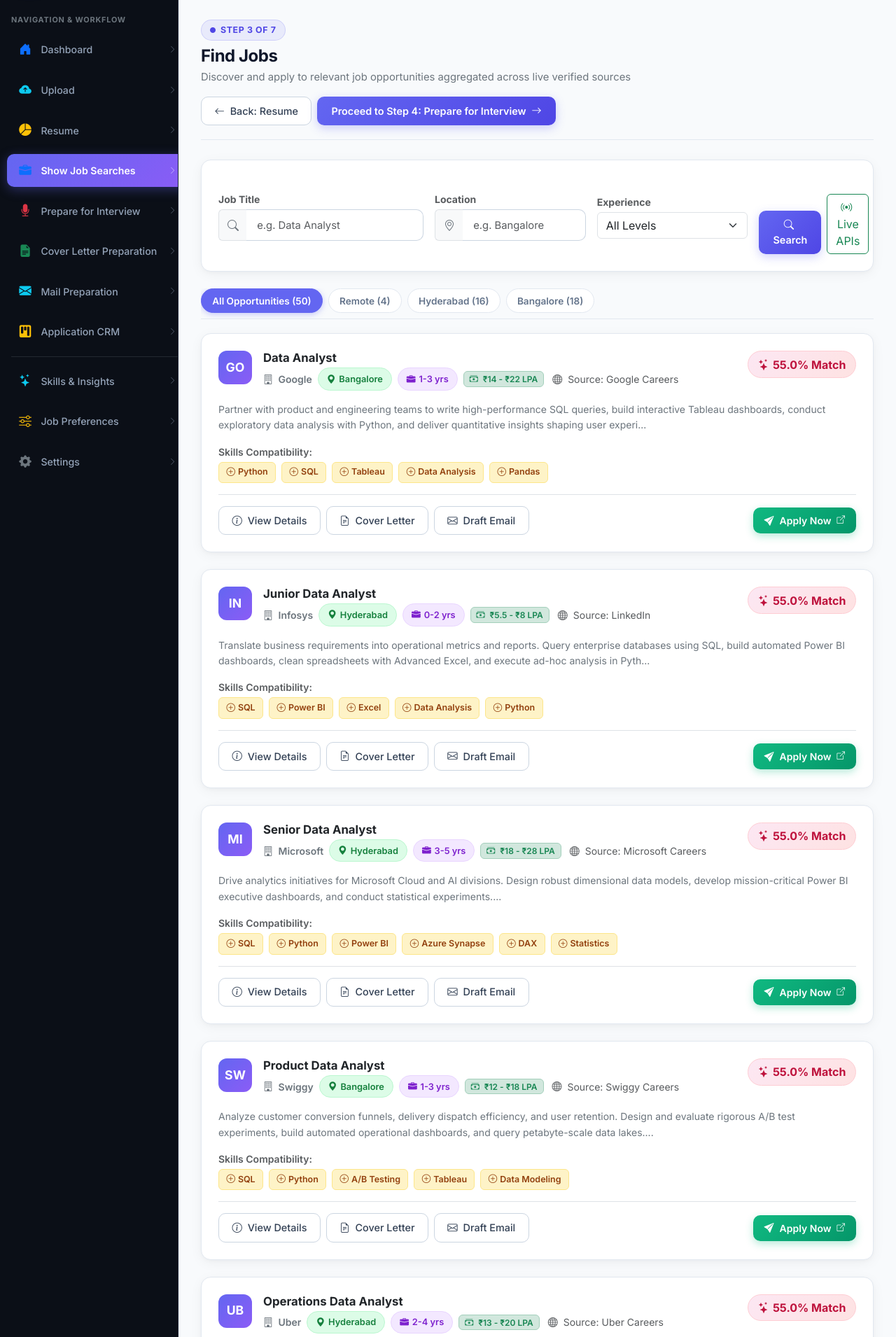
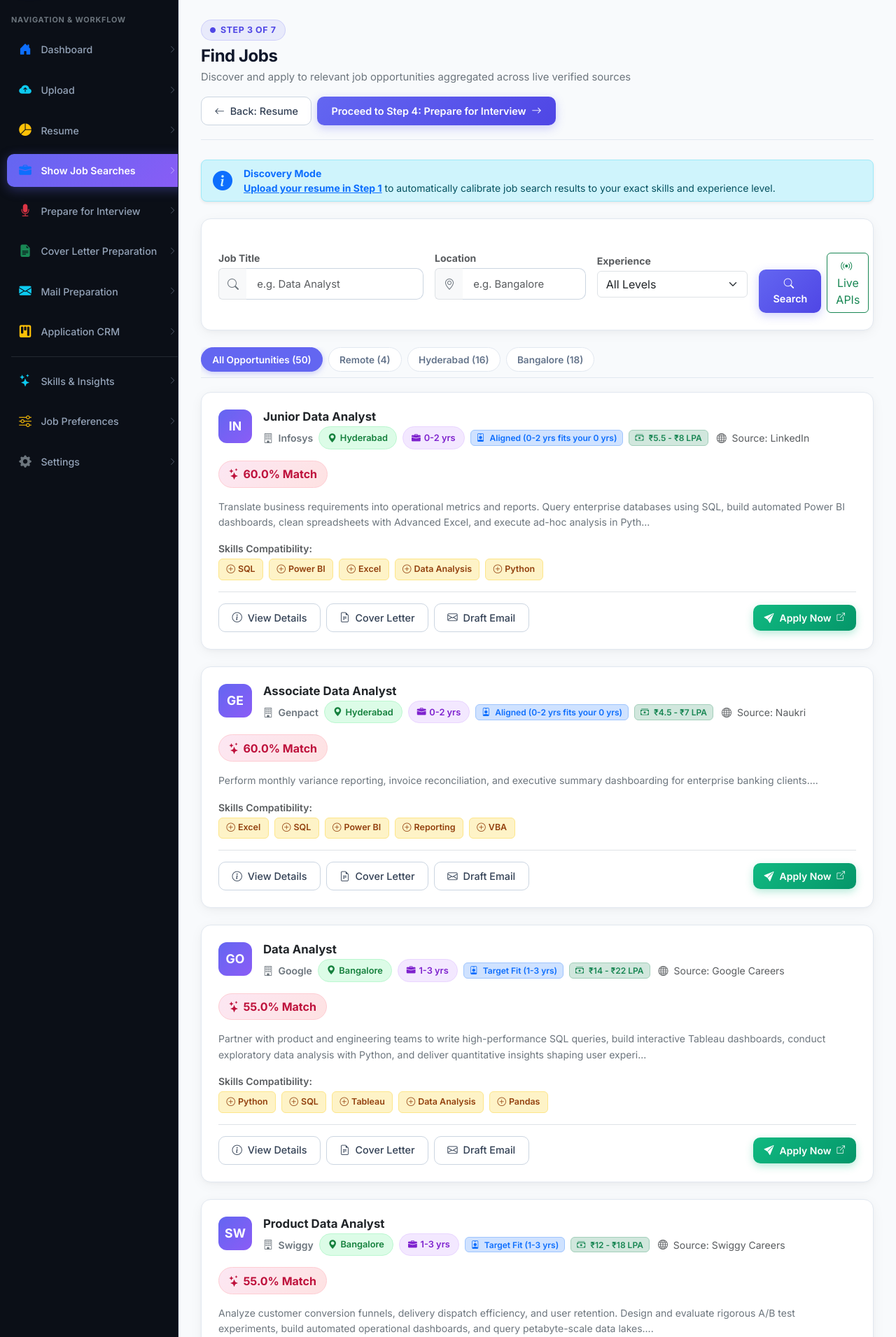
Before and after one commit to Vishnu-Sai-bit/AI_Job_Agent, a Flask app: page /jobs/ in a window 1280 px wide. Shown: the part 64-1974 px from the top of the page at 70% size. Run offline with Flask 3, Linux system fonts and the light colour scheme.

Commit message:
AI Job Agent

```diff
--- a/app/routes/jobs.py
+++ b/app/routes/jobs.py
@@ -78,14 +78,70 @@
             missing.append(s_clean)
     return matching, missing
 
+def is_role_relevant(job_title: str, target_role: str) -> tuple:
+    """Check if job title matches candidate role or its related domain aliases."""
+    if not target_role:
+        return True, 75.0
+
+    t_lower = target_role.lower().strip()
+    j_lower = job_title.lower().strip()
+
+    if t_lower in j_lower:
+        return True, 100.0
+
+    from services.matcher.job_matcher import ROLE_ALIASES
+
+    for base_role, aliases in ROLE_ALIASES.items():
+        if base_role in t_lower or t_lower in base_role:
+            if any(alias in j_lower for alias in aliases):
+                return True, 85.0
+
+    t_words = [w for w in t_lower.split() if len(w) > 2]
+    overlap = sum(1 for w in t_words if w in j_lower)
+    if overlap > 0:
+        return True, round(50.0 + (overlap / len(t_words)) * 35.0, 1)
+
+    return False, 0.0
+
+def check_experience_fit(cand_exp: float, job_exp_str: str) -> tuple:
+    """Calculate experience alignment."""
+    import re
+    if not job_exp_str:
+        return True, 85.0, "General Exp"
+
+    nums = re.findall(r"\d+", job_exp_str)
+    if not nums:
+        return True, 85.0, job_exp_str
+
+    min_exp = float(nums[0])
+    max_exp = float(nums[1]) if len(nums) > 1 else (min_exp + 3.0)
+
+    if min_exp <= cand_exp <= max_exp:
+        return True, 100.0, f"Aligned ({job_exp_str} fits your {cand_exp:g} yrs)"
+    elif cand_exp >= max_exp:
+        return True, 90.0, f"Qualified ({cand_exp:g} yrs qualifies for {job_exp_str})"
+    elif cand_exp >= (min_exp - 1.0):
+        return True, 75.0, f"Target Fit ({job_exp_str})"
+    else:
+        return False, 30.0, f"Requires {job_exp_str}"
+
 @jobs_bp.route("/")
 def index():
     candidate = get_candidate_context()
+    has_resume = bool(candidate.get("has_resume"))
     candidate_skills = {s.lower().strip() for s in candidate.get("skills", [])}
-    candidate_role = candidate.get("preferred_role", "").lower().strip()
+    candidate_role = candidate.get("preferred_role", "").strip()
+    candidate_exp = float(candidate.get("experience_years", 0) or 0)
+    candidate_loc = candidate.get("preferred_location", "").strip()
 
-    role_filter = request.args.get("role", "").strip()
-    loc_filter = request.args.get("location", "").strip()
+    # Pre-populate filters from candidate resume if user has not entered a custom query
+    requested_role = request.args.get("role")
+    role_filter = requested_role.strip() if requested_role is not None else (candidate_role if has_resume else "")
+
+    requested_loc = request.args.get("location")
+    loc_filter = requested_loc.strip() if requested_loc is not None else ""
+
+    exp_filter = request.args.get("experience", "").strip()
     mode_filter = request.args.get("mode", "").strip()
     fetch_live = request.args.get("live", "").lower() in ("true", "1", "yes")
 
@@ -97,7 +153,8 @@
             from services.jobs.live_job_aggregator import aggregate_live_jobs
             live_res = aggregate_live_jobs(
                 role=role_filter or candidate_role or "Data Analyst",
-                location=loc_filter or "India",
+                location=loc_filter or candidate_loc or "India",
+                candidate_skills=list(candidate_skills),
                 max_total=30
             )
             live_jobs = live_res.get("jobs", [])
@@ -107,15 +164,18 @@
                 if combo not in seen_combos:
                     seen_combos.add(combo)
                     raw_jobs.append(lj)
-            flash(f"Fetched {len(live_jobs)} live job postings from active APIs!", "success")
+            flash(f"Fetched {len(live_jobs)} live job postings tailored from active APIs!", "success")
         except Exception as e:
             flash(f"Live aggregation notice: {e}", "info")
 
+    active_target_role = role_filter or candidate_role
     scored_jobs = []
 
     for j in raw_jobs:
         j_title = j.get("title", "")
         j_loc = j.get("location", "")
+        j_exp = j.get("experience", "1-3 yrs")
+        j_skills = j.get("skills", [])
 
         # Apply mode filter if present
         if mode_filter == "remote" and "remote" not in j_loc.lower():
@@ -125,19 +185,51 @@
         elif mode_filter == "hybrid" and "hybrid" not in j_loc.lower():
             continue
 
-        if role_filter and role_filter.lower() not in j_title.lower():
-            continue
+        # Location filter if specified
         if loc_filter and loc_filter.lower() not in j_loc.lower():
             continue
 
-        j_skills = j.get("skills", [])
+        # Experience dropdown filter if selected
+        if exp_filter:
+            if exp_filter == "0-2" and not any(k in j_exp for k in ["0-2", "1-2", "0-1", "fresher"]):
+                continue
+            elif exp_filter == "2-5" and not any(k in j_exp for k in ["2-4", "2-5", "1-3", "3-5"]):
+                continue
+            elif exp_filter == "5+" and not any(k in j_exp for k in ["5+", "5-8", "6+", "7+"]):
+                continue
+
+        # Skill matching
         matching, missing = match_skills(j_skills, candidate_skills)
+        skill_pct = (len(matching) / len(j_skills) * 100.0) if j_skills else (75.0 if has_resume else 50.0)
 
-        skill_pct = (len(matching) / len(j_skills) * 100.0) if j_skills else 80.0
-        role_pct = 100.0 if (candidate_role and candidate_role in j_title.lower()) else (80.0 if "analyst" in j_title.lower() else 55.0)
+        # Role relevance & Experience fit
+        is_rel, role_score = is_role_relevant(j_title, active_target_role)
+        is_exp_fit, exp_score, exp_note = check_experience_fit(candidate_exp, j_exp)
 
-        match_score = round(0.40 * role_pct + 0.45 * skill_pct + 15.0, 1)
+        # Strict Personalized Resume-Based Filtering:
+        # When a resume is present and no custom override keyword is typed,
+        # eliminate irrelevant jobs that do not match the candidate's domain skills or role
+        if has_resume:
+            if requested_role:
+                # Custom search in progress: check keyword match in title or skills
+                q = requested_role.lower().strip()
+                if q not in j_title.lower() and not any(q in s.lower() for s in j_skills):
+                    continue
+            else:
+                # Automatic personalized matching:
+                if not is_rel and len(matching) == 0:
+                    continue
+                # If candidate is junior (<= 2 yrs), exclude senior/lead 5+ yrs postings
+                if candidate_exp <= 2.0 and any(k in j_exp for k in ["5-8", "5+", "6+", "7+"]):
+                    continue
+
+        # Multi-factor score: 40% role relevance + 40% skills alignment + 20% experience fit
+        match_score = round(0.40 * role_score + 0.40 * skill_pct + 0.20 * exp_score, 1)
         match_score = min(100.0, max(30.0, match_score))
+
+        # Filter out very low matches (< 48%) in personalized mode
+        if has_resume and not requested_role and match_score < 48.0:
+            continue
 
         scored_jobs.append({
             "id": j.get("id"),
@@ -145,7 +237,8 @@
             "company": j.get("company"),
             "location": j_loc,
             "salary": j.get("salary", "Competitive"),
-            "experience": j.get("experience", "1-3 yrs"),
+            "experience": j_exp,
+            "experience_fit_note": exp_note,
             "source": j.get("source", "Verified Portal"),
             "url": j.get("url", "https://careers.google.com"),
             "description": j.get("description", ""),
@@ -156,18 +249,19 @@
 
     scored_jobs.sort(key=lambda x: x["match_score"], reverse=True)
 
-    # Dynamic location segment counts
-    all_raw = load_verified_jobs()
-    remote_count = sum(1 for j in all_raw if "remote" in (j.get("location") or "").lower())
-    hyd_count = sum(1 for j in all_raw if "hyderabad" in (j.get("location") or "").lower())
-    blr_count = sum(1 for j in all_raw if any(b in (j.get("location") or "").lower() for b in ["bangalore", "bengaluru"]))
+    # Dynamic location segment counts for matching jobs
+    remote_count = sum(1 for j in scored_jobs if "remote" in (j.get("location") or "").lower())
+    hyd_count = sum(1 for j in scored_jobs if "hyderabad" in (j.get("location") or "").lower())
+    blr_count = sum(1 for j in scored_jobs if any(b in (j.get("location") or "").lower() for b in ["bangalore", "bengaluru"]))
 
     return render_template(
         "jobs/index.html",
         jobs=scored_jobs,
         candidate=candidate,
+        has_resume=has_resume,
         role_filter=role_filter,
         loc_filter=loc_filter,
+        exp_filter=exp_filter,
         remote_count=remote_count,
         hyd_count=hyd_count,
         blr_count=blr_count,
--- a/app/templates/jobs/index.html
+++ b/app/templates/jobs/index.html
@@ -19,6 +19,29 @@
     </a>
   </div>
 </div>
+
+<!-- Personalized Resume Match Notice -->
+{% if has_resume and candidate.skills %}
+  <div class="alert alert-success d-flex align-items-center mb-4 rounded-3 border-success-subtle bg-success-subtle py-2 px-3 shadow-sm">
+    <i class="bi bi-patch-check-fill text-success fs-3 me-3"></i>
+    <div class="small">
+      <strong class="text-success d-block fs-6">Personalized Resume Matching Active</strong>
+      Showing opportunities specifically matched to your resume:
+      <span class="badge bg-success text-white">{{ candidate.preferred_role or 'Target Role' }}</span>
+      <span class="badge bg-primary text-white">{{ candidate.experience_years or 0 }} yrs experience</span>
+      <span class="badge bg-dark text-white">{{ candidate.skills|length }} verified skills</span>
+      <span class="text-secondary ms-1">({{ candidate.skills[:5]|join(', ') }}{% if candidate.skills|length > 5 %}...{% endif %})</span>
+    </div>
+  </div>
+{% else %}
+  <div class="alert alert-info d-flex align-items-center mb-4 rounded-3 border-info-subtle bg-info-subtle py-2 px-3 shadow-sm">
+    <i class="bi bi-info-circle-fill text-primary fs-3 me-3"></i>
+    <div class="small">
+      <strong class="text-primary d-block">Discovery Mode</strong>
+      <span><a href="{{ url_for('resumes.index') }}" class="fw-bold text-decoration-underline text-primary">Upload your resume in Step 1</a> to automatically calibrate job search results to your exact skills and experience level.</span>
+    </div>
+  </div>
+{% endif %}
 
 <!-- Modern Filter Bar (From Design Board Item 10) -->
 <div class="card card-clean p-4 mb-4">
@@ -44,9 +67,9 @@
         <label class="form-label text-muted small fw-bold mb-1">Experience</label>
         <select name="experience" class="form-select">
           <option value="">All Levels</option>
-          <option value="0-2">0-2 years (Entry)</option>
-          <option value="2-5">2-5 years (Mid-Level)</option>
-          <option value="5+">5+ years (Senior)</option>
+          <option value="0-2" {% if exp_filter == '0-2' %}selected{% endif %}>0-2 years (Entry)</option>
+          <option value="2-5" {% if exp_filter == '2-5' %}selected{% endif %}>2-5 years (Mid-Level)</option>
+          <option value="5+" {% if exp_filter == '5+' %}selected{% endif %}>5+ years (Senior)</option>
         </select>
       </div>
 
@@ -103,6 +126,9 @@
                   <span class="fw-semibold text-secondary small"><i class="bi bi-building me-1"></i> {{ job.company }}</span>
                   <span class="badge-location"><i class="bi bi-geo-alt-fill"></i> {{ job.location }}</span>
                   <span class="badge-jobtype"><i class="bi bi-briefcase-fill"></i> {{ job.experience or 'Full-time' }}</span>
+                  {% if job.experience_fit_note %}
+                    <span class="badge bg-primary-subtle text-primary border border-primary-subtle px-2 py-1 small fw-semibold"><i class="bi bi-person-badge me-1"></i> {{ job.experience_fit_note }}</span>
+                  {% endif %}
                   {% if job.salary and job.salary != 'Competitive' %}
                     <span class="badge bg-success-subtle text-success border border-success-subtle px-2 py-1 small fw-semibold"><i class="bi bi-cash-stack me-1"></i> {{ job.salary }}</span>
                   {% endif %}
```
Also changed, not shown: streamlit_app.py (+19 -5 lines).
